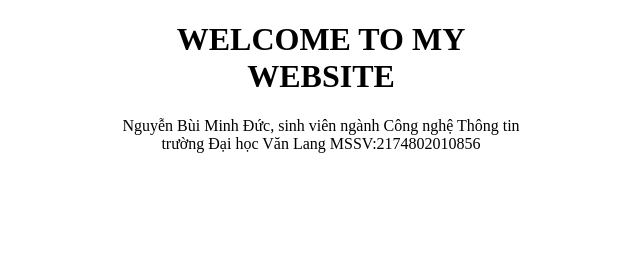
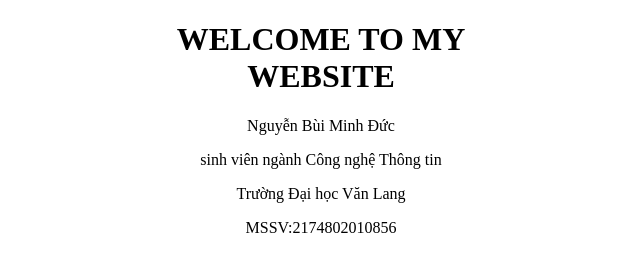
Before and after one commit to DucNguyenBM/netlify-app, a plain HTML site: page index.html in a window 1280 px wide. Shown: the whole page, without its empty margins (319-959 px from the left). Drawn offline with Linux system fonts and the light colour scheme.

Commit message:
Update index.html

```diff
--- a/index.html
+++ b/index.html
@@ -10,8 +10,10 @@
 <body>
     <div class="container">
         <h1>WELCOME TO MY WEBSITE</h1>
-        <p>Nguyễn Bùi Minh Đức, sinh viên ngành Công nghệ Thông tin trường Đại học Văn Lang
-            MSSV:2174802010856
+        <p> Nguyễn Bùi Minh Đức</p>
+        <p>sinh viên ngành Công nghệ Thông tin </p>
+        <p> Trường Đại học Văn Lang </p>
+        <p> MSSV:2174802010856
         </p>
     </div>
 </body>
```
